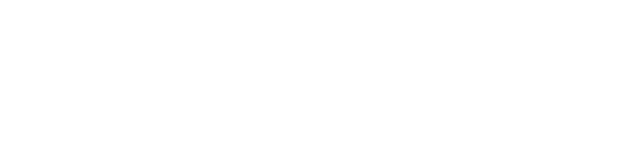
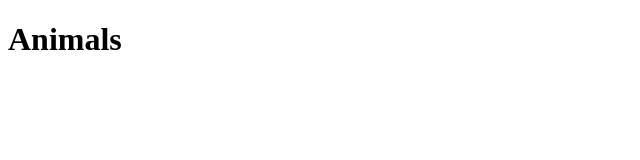
Before and after one commit to chathuripavishnika/day-1, a plain HTML site: page Text.html in a window 1280 px wide. Shown: the whole page, without its empty margins (0-640 px from the left). Drawn offline with Linux system fonts and the light colour scheme.

Commit message:
add.title

```diff
--- a/Text.html
+++ b/Text.html
@@ -6,6 +6,6 @@
     <title>Document</title>
 </head>
 <body>
-
+    <h1>Animals</h1>
 </body>
 </html>
```
